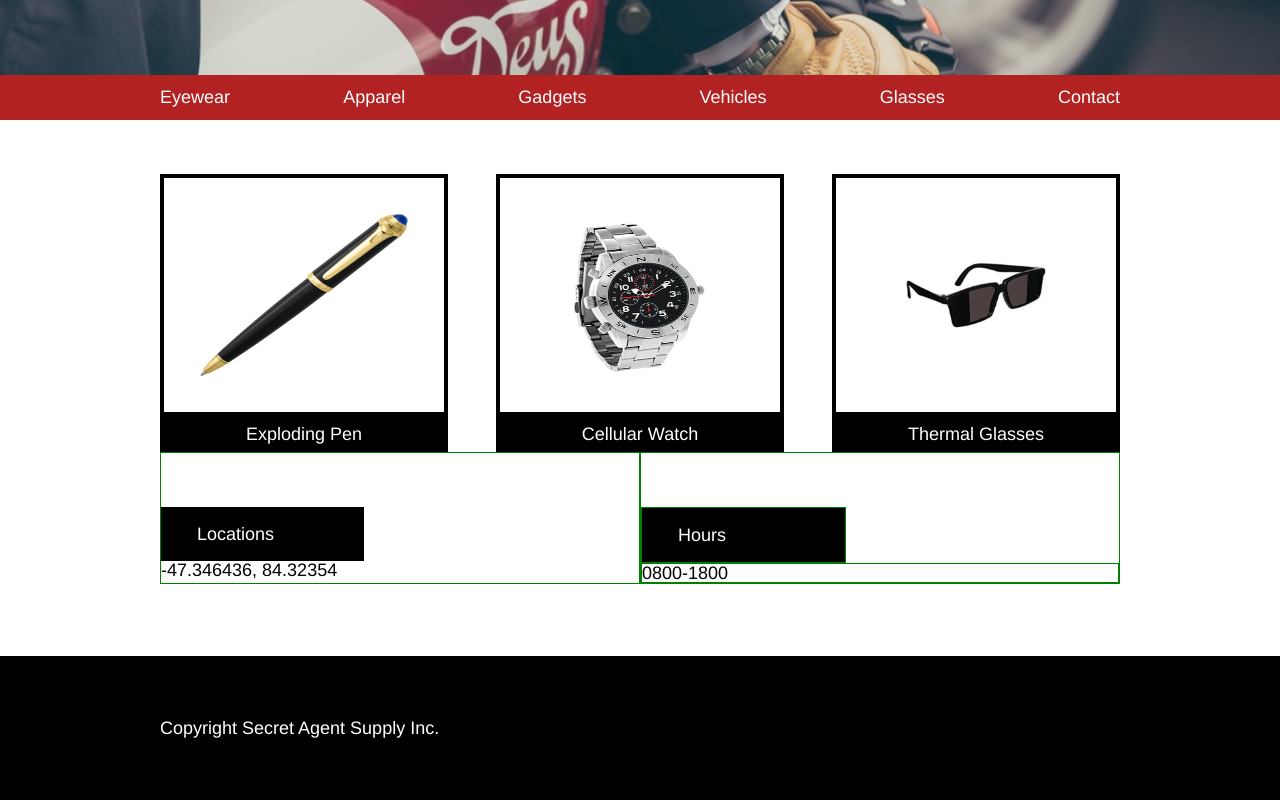
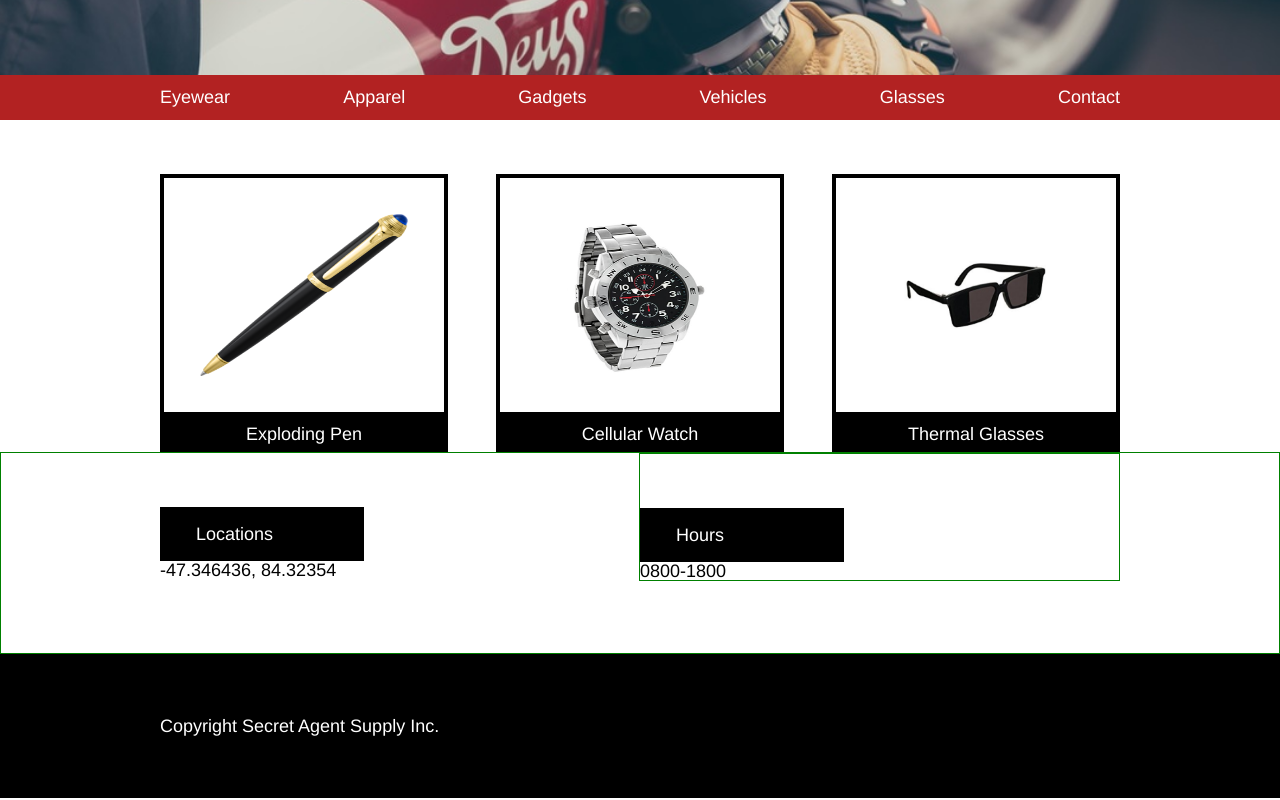
Before and after one commit to innaleikina/agent, a plain HTML site: page index.html in a window 1280 px wide. Shown: the part 411-1211 px from the top of the page. Drawn offline with Linux system fonts and the light colour scheme.

Commit message:
locations issue

```diff
--- a/resources/css/style.css
+++ b/resources/css/style.css
@@ -163,25 +163,29 @@ body  {
 
 .contact {
   display:flex;
-
-
-}
+  border: 1.5px green solid;
+  }
 
 .locations,.hours{
   flex-direction: column;
   display: flex;
   margin-bottom: 4rem;
   width:960px;
+  }
+
+
+.container>.hours {
+  display: flex;
   border: 1.5px green solid;
 }
 
 .hours {
-  display:flex;
+  display: flex;
+  justify-content: flex-end;
 }
 
 .hours>span {
   justify-content: flex-end;
-  border: 1.5px green solid;
 
 
 }
@@ -195,8 +199,9 @@ body  {
   padding-bottom:1rem;
   text-align: left;
   width:35%;
+}
 
-}
+
 
 footer {
   height:8rem;
```
